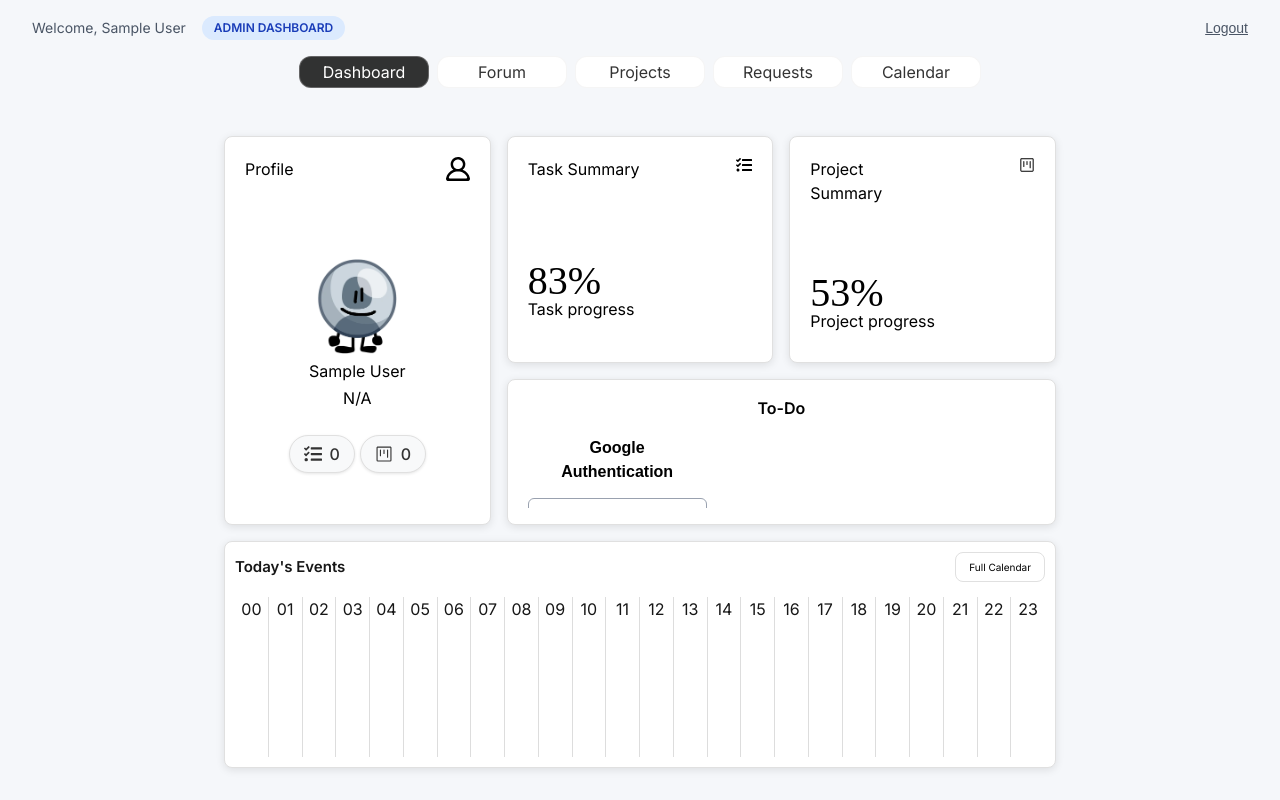
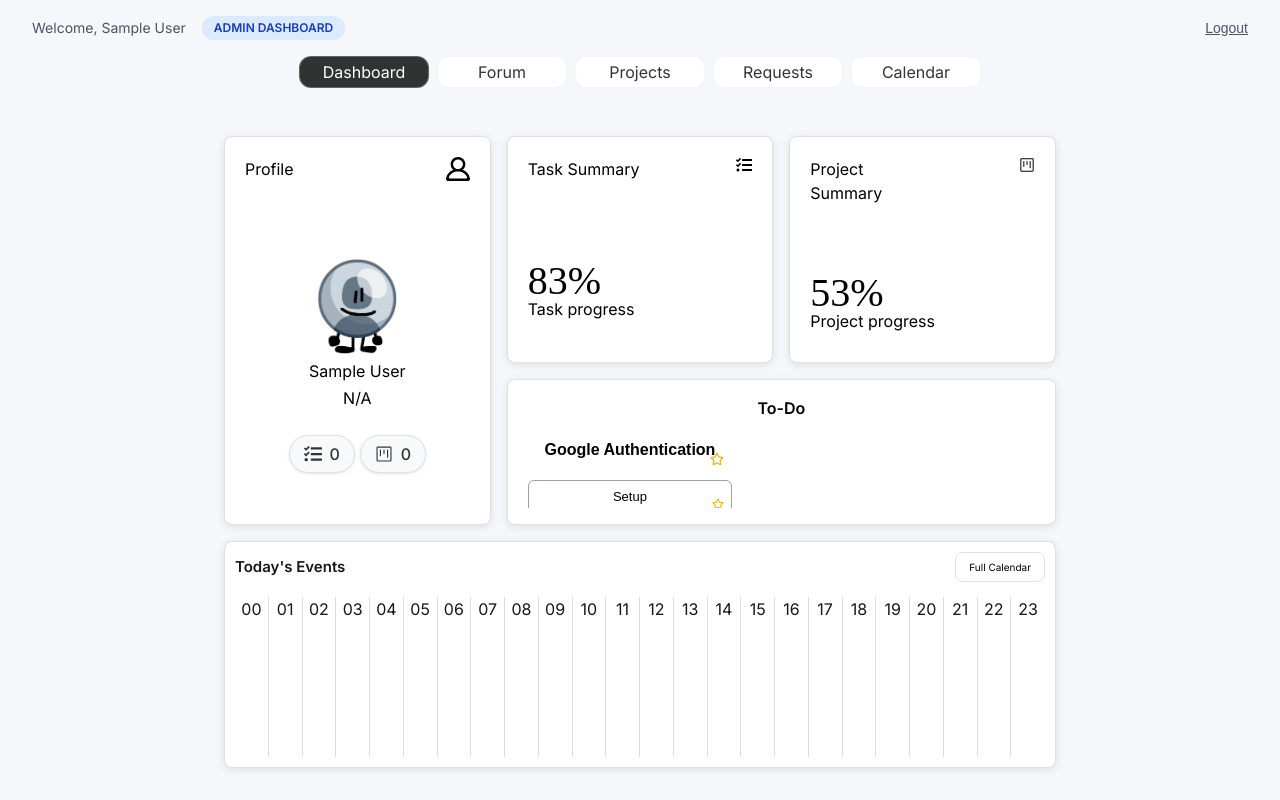
Before and after one commit to 17nbist/COB290-2025-Team-5, a Next.js app: page /dashboard in a window 1280 px wide. Built offline with nearby package versions, Linux system fonts and the light colour scheme; sample sign-in values are in the browser's storage.

Commit message:
[ra] starring on the to do in dashboard

```diff
--- a/src/app/dashboard/DashboardToDoCard.js
+++ b/src/app/dashboard/DashboardToDoCard.js
@@ -1,37 +1,83 @@
 "use client";
 import Card from "@/components/Card";
 import { useRouter } from "next/navigation";
+import { FaStar, FaRegStar } from "react-icons/fa";
+import { useState } from "react";
 
 export default function DashboardTodoCard() {
   const router = useRouter();
 
+  // State to track which stars are active
+  const [starred, setStarred] = useState({
+    main: false,
+    setup: false,
+    auth: false,
+    test: false,
+  });
+
+  // Toggle a star’s filled state
+  const toggleStar = (key) => {
+    setStarred((prev) => ({ ...prev, [key]: !prev[key] }));
+  };
+
   return (
     <Card
       className="border border-black hover:bg-gray-100 transition-colors duration-200"
-      style={{ color: "black", padding: "16px", widht: "100%", height: "100%"}}
+      style={{ color: "black", padding: "16px", width: "100%", height: "100%" }}
     >
       <div className="flex flex-col w-full h-full">
         {/* Header */}
         <h1 className="text-[16px] font-[600] mb-[10px] text-center">To-Do</h1>
 
-        <div style={{height: "100%", overflow: "auto"}}>
+        <div style={{ height: "100%", overflow: "auto" }}>
           {/* Button group */}
-          <div className="flex flex-col items-start gap-[8px] pl-[4px]">
+          <div className="flex flex-col items-start gap-[10px] pl-[4px]">
+
+            {/* Main button */}
+            <div className="relative w-[55%] sm:w-[45%] md:w-[40%]">
               <button
                 onClick={() => router.push("/task-view")}
-              className="bg-transparent text-black text-[16px] font-bold px-3 py-1.5 rounded-md w-[45%] sm:w-[40%] md:w-[35%] text-center hover:text-gray-600 transition"
+                className="bg-transparent text-black text-[16px] font-bold px-3 py-2 rounded-md w-full text-center hover:text-gray-600 transition relative"
               >
                 Google Authentication
               </button>
-            <button className="bg-white text-black px-3 py-1.5 text-[13px] rounded-md border border-gray-400 hover:bg-gray-200 transition w-[45%] sm:w-[40%] md:w-[35%] text-center">
-              Setup
+              <button
+                onClick={() => toggleStar("main")}
+                className="absolute bottom-1 right-2 text-yellow-500"
+              >
+                {starred.main ? (
+                  <FaStar className="text-[14px]" />
+                ) : (
+                  <FaRegStar className="text-[14px]" />
+                )}
               </button>
-            <button className="bg-white text-black px-3 py-1.5 text-[13px] rounded-md border border-gray-400 hover:bg-gray-200 transition w-[45%] sm:w-[40%] md:w-[35%] text-center">
-              Authentication
+            </div>
+
+            {/* Smaller To-Do buttons */}
+            {[
+              { key: "setup", label: "Setup" },
+              { key: "auth", label: "Authentication" },
+              { key: "test", label: "Testing" },
+            ].map(({ key, label }) => (
+              <div
+                key={key}
+                className="relative w-[55%] sm:w-[45%] md:w-[40%]"
+              >
+                <button className="bg-white text-black px-3 py-1.5 text-[13px] rounded-md border border-gray-400 hover:bg-gray-200 transition w-full text-center relative">
+                  {label}
                 </button>
-            <button className="bg-white text-black px-3 py-1.5 text-[13px] rounded-md border border-gray-400 hover:bg-gray-200 transition w-[45%] sm:w-[40%] md:w-[35%] text-center">
-              Testing
+                <button
+                  onClick={() => toggleStar(key)}
+                  className="absolute bottom-1 right-2 text-yellow-500"
+                >
+                  {starred[key] ? (
+                    <FaStar className="text-[12px]" />
+                  ) : (
+                    <FaRegStar className="text-[12px]" />
+                  )}
                 </button>
+              </div>
+            ))}
           </div>
         </div>
       </div>
```
Lines whose indentation alone changed are shown as unchanged.
